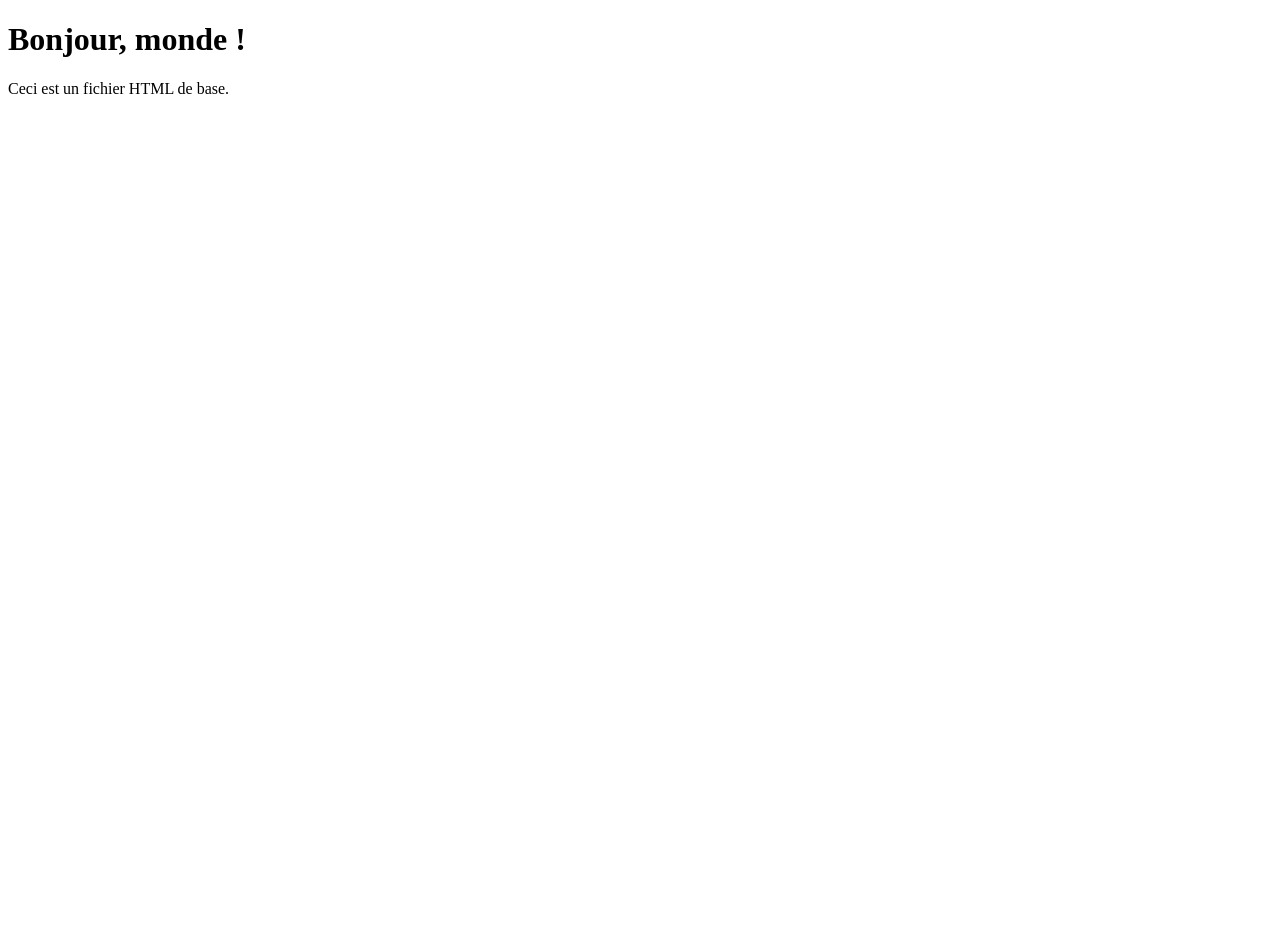
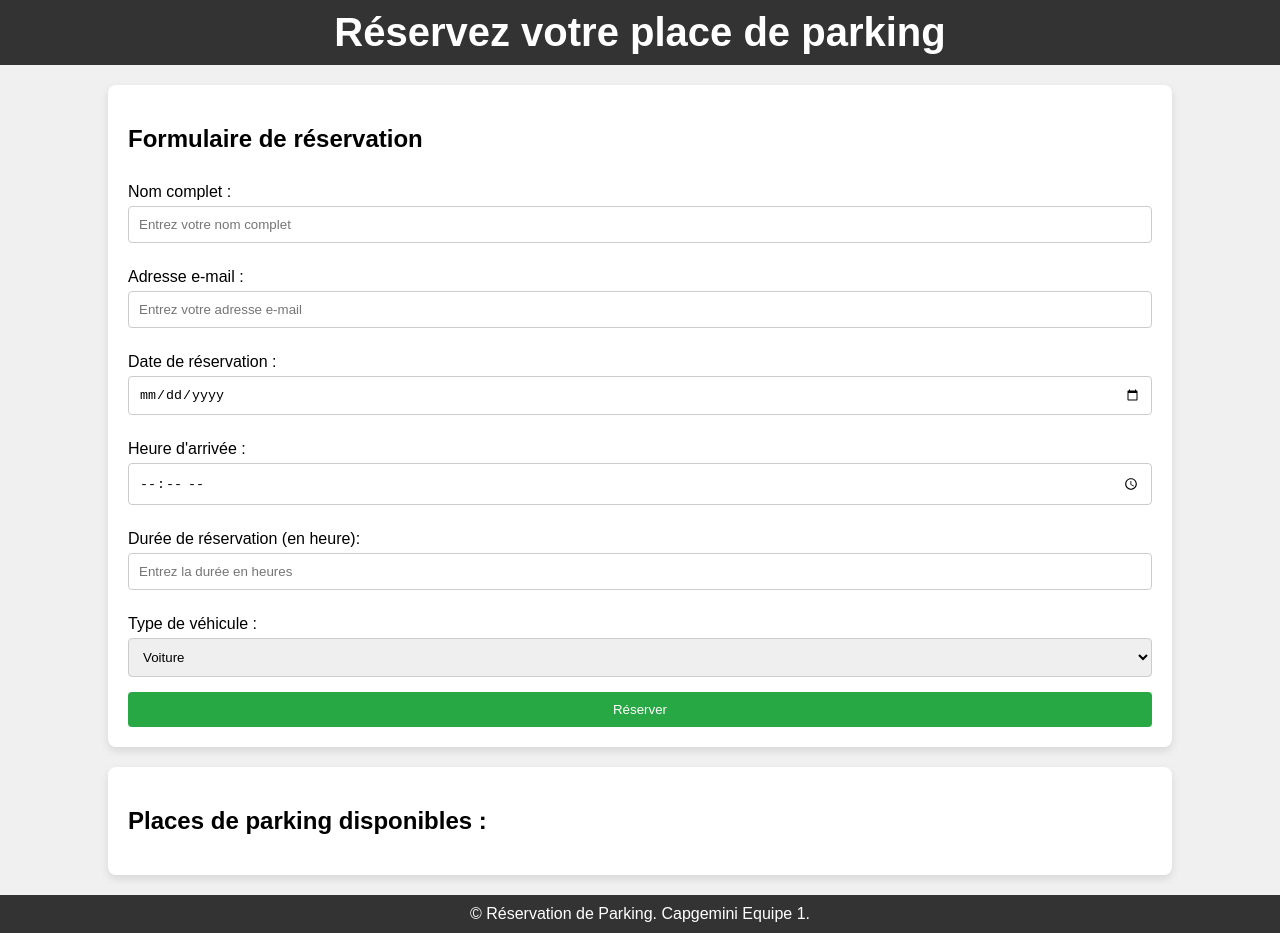
Before and after one commit to RyanKHOU/IT-5111E-equipe1, a plain HTML site: page index.html in a window 1280 px wide. Before the commit the page ends 800 px from the top, so only its background shows below. Drawn offline with Linux system fonts and the light colour scheme.

Commit message:
modifi index.html

```diff
--- a/index.html
+++ b/index.html
@@ -3,10 +3,119 @@
 <head>
     <meta charset="UTF-8">
     <meta name="viewport" content="width=device-width, initial-scale=1.0">
-    <title>Document</title>
+    <title>Réservation de Place de Parking</title>
+    <style>
+        body {
+            font-family: Arial, sans-serif;
+            background-color: #f0f0f0;
+            margin: 0;
+            padding: 0;
+        }
+
+        header {
+            background-color: #333;
+            color: #fff;
+            padding: 10px 0;
+            text-align: center;
+            position: relative;
+        }
+
+        h1 {
+            margin: 0;
+            font-size: 2.5em;
+        }
+
+        .container {
+            width: 80%;
+            margin: 20px auto;
+            background-color: #fff;
+            padding: 20px;
+            border-radius: 8px;
+            box-shadow: 0px 4px 8px rgba(0, 0, 0, 0.1);
+        }
+
+        form {
+            display: flex;
+            flex-direction: column;
+        }
+
+        label {
+            margin: 10px 0 5px;
+        }
+
+        input, select {
+            padding: 10px;
+            border: 1px solid #ccc;
+            border-radius: 4px;
+            margin-bottom: 15px;
+            width: 100%;
+            box-sizing: border-box;
+        }
+
+        button {
+            background-color: #28a745;
+            color: #fff;
+            padding: 10px;
+            border: none;
+            border-radius: 4px;
+            cursor: pointer;
+        }
+
+        button:hover {
+            background-color: #218838;
+        }
+
+        footer {
+            text-align: center;
+            margin-top: 20px;
+            padding: 10px;
+            background-color: #333;
+            color: #fff;
+        }
+    </style>
 </head>
 <body>
-    <h1>Bonjour, monde !</h1>
-    <p>Ceci est un fichier HTML de base.</p>
+
+    <header>
+        <h1>Réservez votre place de parking</h1>
+    </header>
+
+    <div class="container">
+        <h2>Formulaire de réservation</h2>
+        <form action="#" method="POST">
+            <label for="nom">Nom complet :</label>
+            <input type="text" id="nom" name="nom" placeholder="Entrez votre nom complet" required>
+
+            <label for="email">Adresse e-mail :</label>
+            <input type="email" id="email" name="email" placeholder="Entrez votre adresse e-mail" required>
+
+            <label for="date">Date de réservation :</label>
+            <input type="date" id="date" name="date" required>
+
+            <label for="heure">Heure d'arrivée :</label>
+            <input type="time" id="heure" name="heure" required>
+
+            <label for="duree">Durée de réservation (en heure):</label>
+            <input type="number" id="duree" name="duree" min="1" placeholder="Entrez la durée en heures" required>
+
+            <label for="vehicule">Type de véhicule :</label>
+            <select id="vehicule" name="vehicule" required>
+                <option value="voiture">Voiture</option>
+                <option value="moto">Moto</option>
+                <option value="Camion">Camion</option>
+            </select>
+
+            <button type="submit">Réserver</button>
+        </form>
+    </div>
+
+    <div class="container" id="places-libres">
+        <h2>Places de parking disponibles : </h2>
+    </div>
+
+    <footer>
+        &copy; Réservation de Parking. Capgemini Equipe 1.
+    </footer>
+
 </body>
 </html>
```
Also changed, not shown: vehicules_gare.csv (added, +101 -0 lines).
